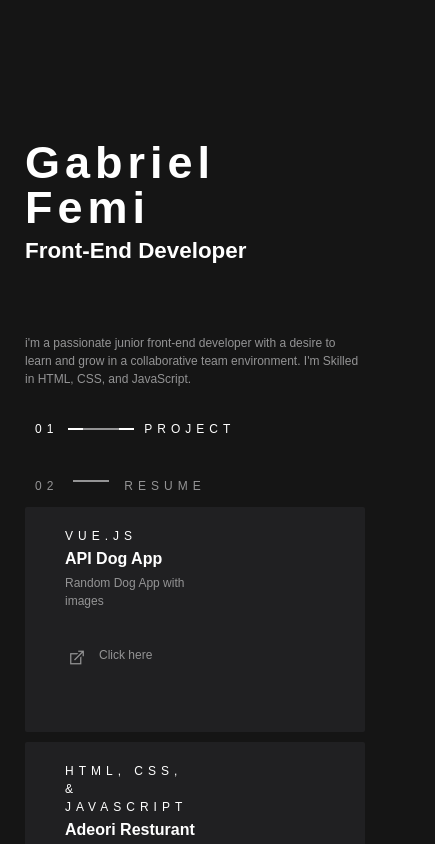
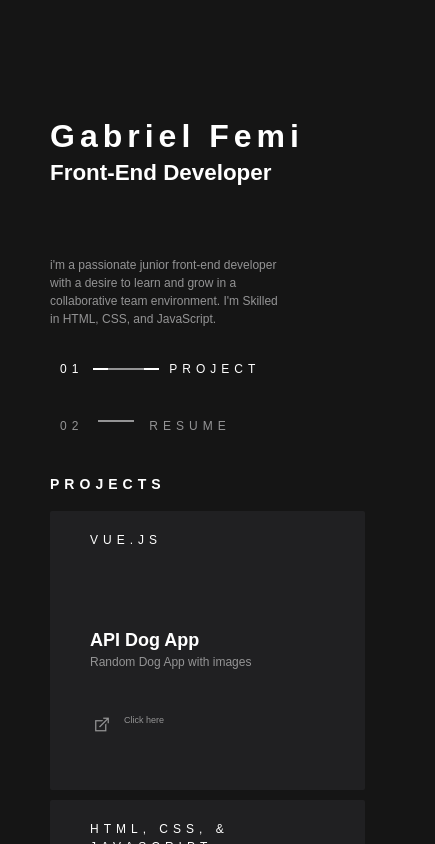
Before and after one commit to femigabriel/my-website, a Vue app: page / in a window 390 px wide. Shown: the top 844 px of the page, 435 px wide, since content can reach past the window. Built offline with nearby package versions, Linux system fonts and the light colour scheme; a web font is replaced by a local one.

Commit message:
responsive designs added

```diff
--- a/src/App.vue
+++ b/src/App.vue
@@ -129,7 +129,7 @@ span {
   }
 }
 
-@media (max-width: 480px) {
+/* @media (max-width: 480px) {
   #app {
     margin-top: 40px;
     width: 100%;
@@ -151,19 +151,17 @@ span {
   }
   .socials-footer {
     display: block;
-    /* position: fixed; */
+
   }
-  .project-flex-class {
-    /* margin: -323px 0px; */
-  }
-}
-@media (max-width: 360px) {
+
+} */
+@media (max-width: 420px) {
   #app {
     margin-top: 20px;
     width: 100%;
   }
   .app {
-    padding-left: 30px;
+    padding-left: 50px;
     padding-right: 25px;
     overflow-x: hidden;
     display: block;
@@ -181,8 +179,9 @@ span {
     font-weight: 700;
     font-size: 12px;
     padding-top: 30px;
+    padding-bottom: 20px;
     position: sticky;
-    letter-spacing: 3px;
+    letter-spacing: 5px;
     text-transform: uppercase;
   }
 }
--- a/src/components/Profile.vue
+++ b/src/components/Profile.vue
@@ -216,7 +216,7 @@ img {
   .profile-pics {
   }
 }
-@media (max-width: 380px) {
+@media (max-width: 420px) {
   .profile {
     display: flex;
     flex-direction: column;
--- a/src/components/ProjectGrid.vue
+++ b/src/components/ProjectGrid.vue
@@ -97,7 +97,7 @@ export default {
   grid-gap: 10px;
 }
 
-@media (max-width: 380px) {
+@media (max-width: 420px) {
 .do-grid{
    display: grid;
   grid-template-columns:  1fr;
--- a/src/components/ProjectSingle.vue
+++ b/src/components/ProjectSingle.vue
@@ -144,7 +144,7 @@ export default {
     font-size: 16px;
   }
 }
-@media (max-width: 380px) {
+@media (max-width: 420px) {
   .projects {
     line-height: 1;
     width: 100%;
@@ -152,6 +152,8 @@ export default {
   }
   .project-box {
     width: 100%;
+    max-width: 315px;
+    max-height: 33vh;
     line-height: 3.3;
   }
 
@@ -168,7 +170,7 @@ export default {
     width: 14em;
   }
   .title {
-  margin-top: 160px;
+  margin-top: 60px;
 }
   .title h2 {
     line-height: 1.3;
```
